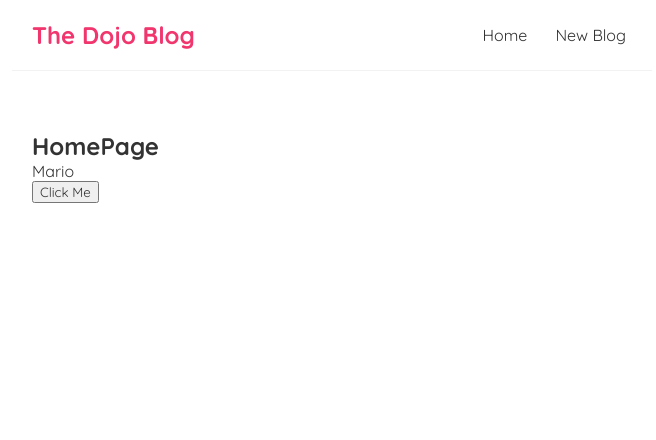
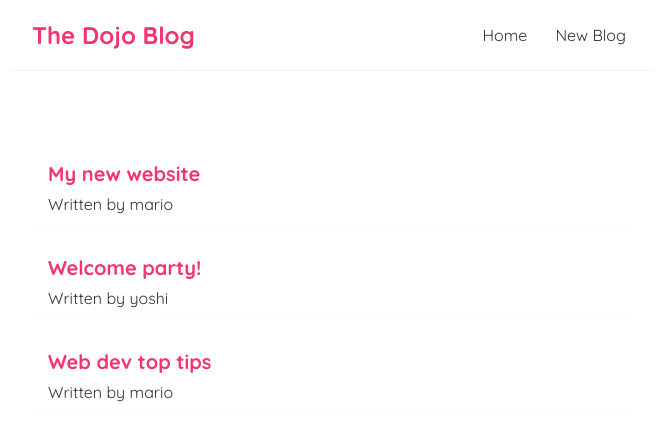
Before and after one commit to DevAdedeji/Learning-ReactJS, a React (Create React App) app: page / in a window 1280 px wide. Shown: the top 440 px of the page, without its empty margins (308-964 px from the left). Built offline with nearby package versions, Linux system fonts and the light colour scheme.

Commit message:
Outputting List in ReactJS

```diff
--- a/src/components/Home.js
+++ b/src/components/Home.js
@@ -2,21 +2,25 @@
 
 function Home() {
 
+    const [blogs, setBlogs] = useState([
+        { title: 'My new website', body: 'lorem ipsum...', author: 'mario', id: 1 },
+        { title: 'Welcome party!', body: 'lorem ipsum...', author: 'yoshi', id: 2 },
+        { title: 'Web dev top tips', body: 'lorem ipsum...', author: 'mario', id: 3 }
+    ])
 
-    const [name, setName] = useState("Mario")
+    return (
+        <div className="home">
+            {
+            blogs.map((blog)=>(
+                <div className="blog-preview" key={blog.id}>
+                    <h2>{blog.title}</h2>
+                    <p>Written by {blog.author}</p>
 
-    const handleClick = ()=>{
-        setName("Luigi")
-    }
-
-  return (
-    <div className="home">
-        <h2>HomePage</h2>
-        <p>{name}</p>
-        <button onClick={handleClick}>Click Me</button>
-
-    </div>
-  )
+                </div>
+            ))
+            }
+        </div>
+    )
 }
 
 export default Home
--- a/src/index.css
+++ b/src/index.css
@@ -33,3 +33,18 @@
   margin: 40px auto;
   padding: 20px;
 }
+
+/* blog previews / list */
+.blog-preview {
+  padding: 10px 16px;
+  margin: 20px 0;
+  border-bottom: 1px solid #fafafa;
+}
+.blog-preview:hover {
+  box-shadow: 1px 3px 5px rgba(0,0,0,0.1);
+}
+.blog-preview h2 {
+  font-size: 20px;
+  color: #f1356d;
+  margin-bottom: 8px;
+}
```
